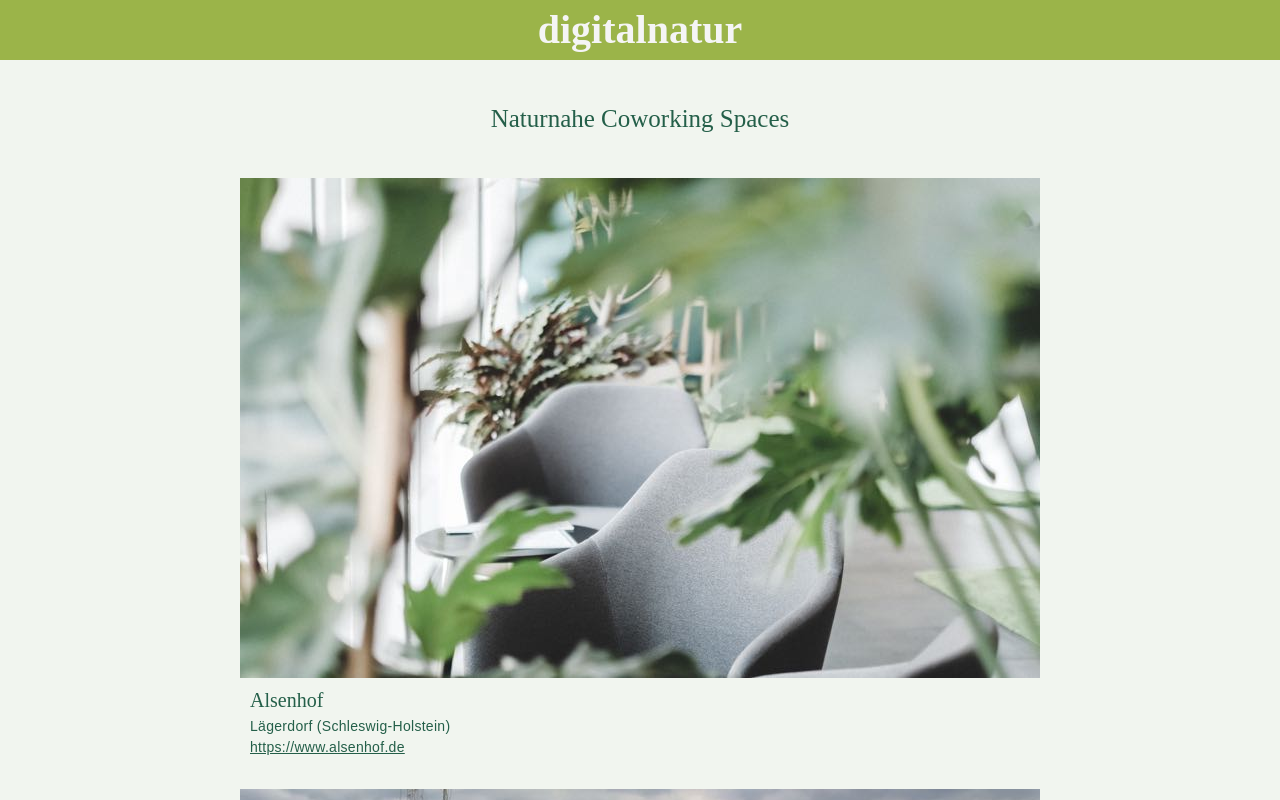
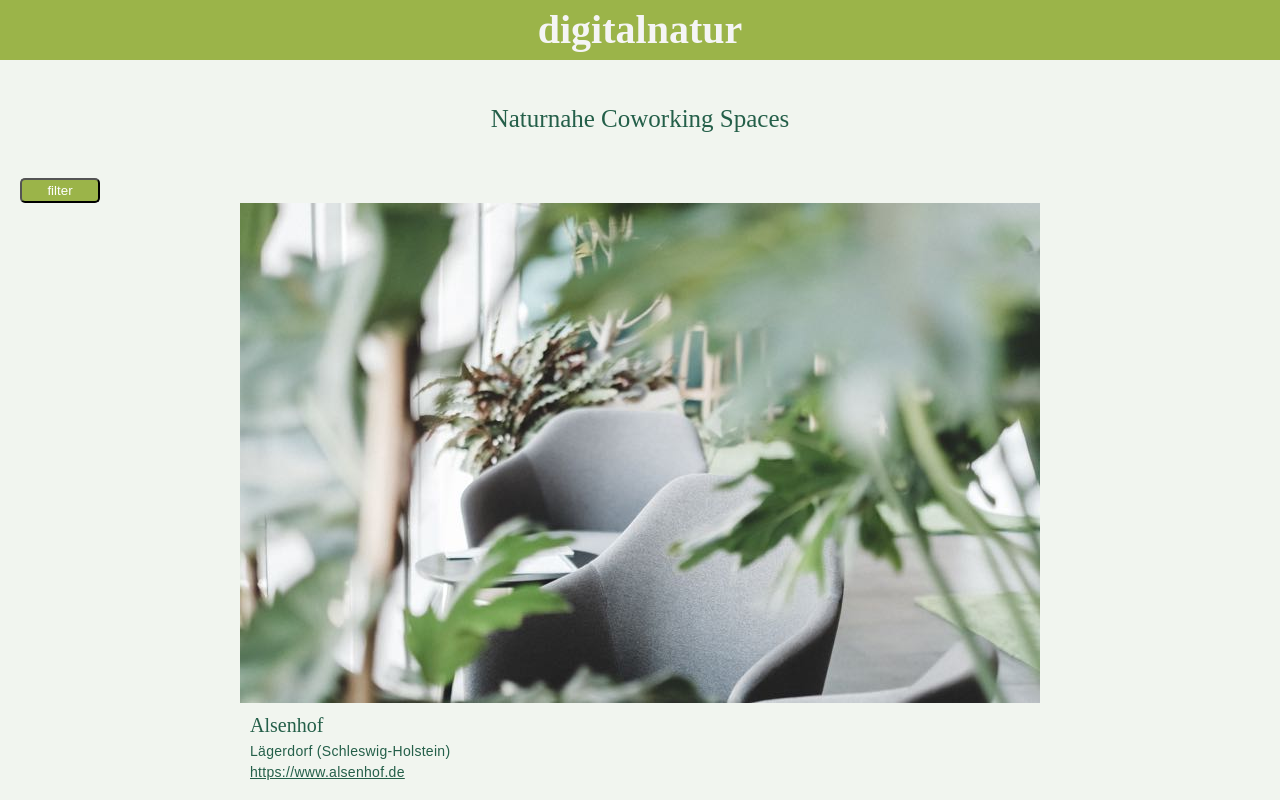
Before and after one commit to s-zanker/capstone-project, a React (Create React App) app: page / in a window 1280 px wide. Built offline with nearby package versions, Linux system fonts and the light colour scheme.

Commit message:
Add the button and tag-list component to workspacelist

```diff
--- a/src/components/WorkspaceList/WorkspaceList.js
+++ b/src/components/WorkspaceList/WorkspaceList.js
@@ -1,11 +1,16 @@
-import React from 'react'
+import React, { useState } from 'react'
 import Workspace from '../Workspace/Workspace'
 import styled from 'styled-components'
+import Button from '../Button/Button'
+import TagList from '../TagList/TagList'
 
 export default function WorkspaceList({ workspaces }) {
+  const [tagListShown, setTagListShown] = useState(false)
   return (
     <>
       <ListTitleStyled>Naturnahe Coworking Spaces</ListTitleStyled>
+      <Button name="filter" onClick={toggleTagList} />
+      {tagListShown && <TagList />}
       <Grid>
         {workspaces.map((workspace) => (
           <Workspace workspace={workspace} key={workspace._id} />
@@ -13,6 +18,10 @@ export default function WorkspaceList({ workspaces }) {
       </Grid>
     </>
   )
+
+  function toggleTagList() {
+    setTagListShown(!tagListShown)
+  }
 }
 
 const Grid = styled.div`
```
